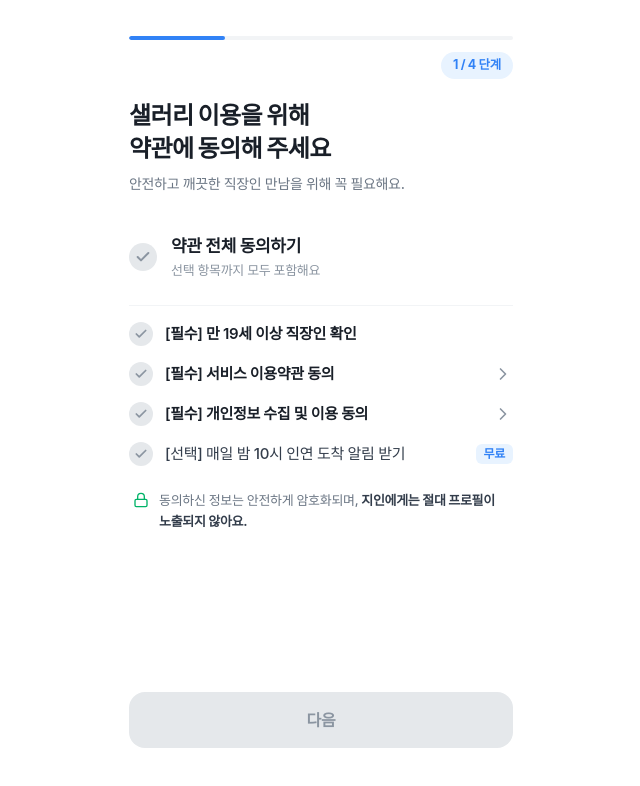
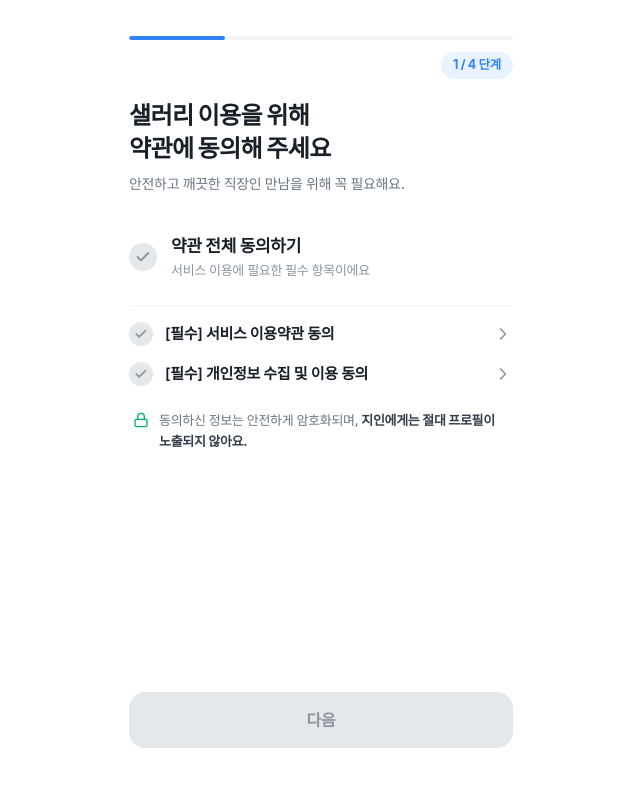
Before and after one commit to salaryee/dating, a Next.js app: page /auth/terms in a window 1280 px wide. Shown: the top 786 px of the page, without its empty margins (319-959 px from the left). Built offline with nearby package versions, Linux system fonts and the light colour scheme.

Commit message:
fix: remove age check and marketing notification terms from terms agreement page

```diff
--- a/src/app/auth/terms/page.tsx
+++ b/src/app/auth/terms/page.tsx
@@ -9,30 +9,26 @@
 export default function TermsPage() {
   const [allAgreed, setAllAgreed] = useState(false);
   const [terms, setTerms] = useState({
-    age: false,
     service: false,
     privacy: false,
-    marketing: false,
   });
 
   const handleAllAgree = () => {
     const nextVal = !allAgreed;
     setAllAgreed(nextVal);
     setTerms({
-      age: nextVal,
       service: nextVal,
       privacy: nextVal,
-      marketing: nextVal,
     });
   };
 
   const handleToggle = (key: keyof typeof terms) => {
     const nextTerms = { ...terms, [key]: !terms[key] };
     setTerms(nextTerms);
-    setAllAgreed(nextTerms.age && nextTerms.service && nextTerms.privacy && nextTerms.marketing);
+    setAllAgreed(nextTerms.service && nextTerms.privacy);
   };
 
-  const isRequiredDone = terms.age && terms.service && terms.privacy;
+  const isRequiredDone = terms.service && terms.privacy;
 
   return (
     <div className="flex flex-col min-h-screen bg-white justify-between p-6 sm:p-7 w-full">
@@ -77,7 +73,7 @@
             </div>
             <div>
               <span className="text-[17px] font-bold text-[#191F28]">약관 전체 동의하기</span>
-              <p className="text-[13px] text-[#8B95A1] mt-0.5 font-medium">선택 항목까지 모두 포함해요</p>
+              <p className="text-[13px] text-[#8B95A1] mt-0.5 font-medium">서비스 이용에 필요한 필수 항목이에요</p>
             </div>
           </button>
 
@@ -86,26 +82,6 @@
 
           {/* 개별 항목들 */}
           <div className="flex flex-col gap-4">
-            {/* 필수 0: 만 19세 이상 */}
-            <div className="flex items-center justify-between">
-              <button
-                type="button"
-                onClick={() => handleToggle("age")}
-                className="flex items-center gap-3 text-left flex-1 cursor-pointer"
-              >
-                <div
-                  className={`w-6 h-6 rounded-full flex items-center justify-center transition-colors shrink-0 ${
-                    terms.age ? "bg-[#3182F6] text-white" : "bg-[#E5E8EB] text-[#8B95A1]"
-                  }`}
-                >
-                  <Check className="w-3.5 h-3.5 stroke-[3]" />
-                </div>
-                <span className="text-[15px] font-semibold text-[#191F28]">
-                  [필수] 만 19세 이상 직장인 확인
-                </span>
-              </button>
-            </div>
-
             {/* 필수 1: 서비스 이용약관 */}
             <div className="flex items-center justify-between">
               <button
@@ -147,27 +123,6 @@
               </button>
               <ChevronRight className="w-5 h-5 text-[#8B95A1]" />
             </div>
-
-            {/* 선택 1: 마케팅 / 알림 */}
-            <div className="flex items-center justify-between">
-              <button
-                type="button"
-                onClick={() => handleToggle("marketing")}
-                className="flex items-center gap-3 text-left flex-1 cursor-pointer"
-              >
-                <div
-                  className={`w-6 h-6 rounded-full flex items-center justify-center transition-colors shrink-0 ${
-                    terms.marketing ? "bg-[#3182F6] text-white" : "bg-[#E5E8EB] text-[#8B95A1]"
-                  }`}
-                >
-                  <Check className="w-3.5 h-3.5 stroke-[3]" />
-                </div>
-                <span className="text-[15px] font-medium text-[#333D4B]">
-                  [선택] 매일 밤 10시 인연 도착 알림 받기
-                </span>
-              </button>
-              <span className="text-xs text-[#3182F6] font-bold bg-[#E8F3FF] px-2 py-0.5 rounded-md">무료</span>
-            </div>
           </div>
         </div>
 
```
